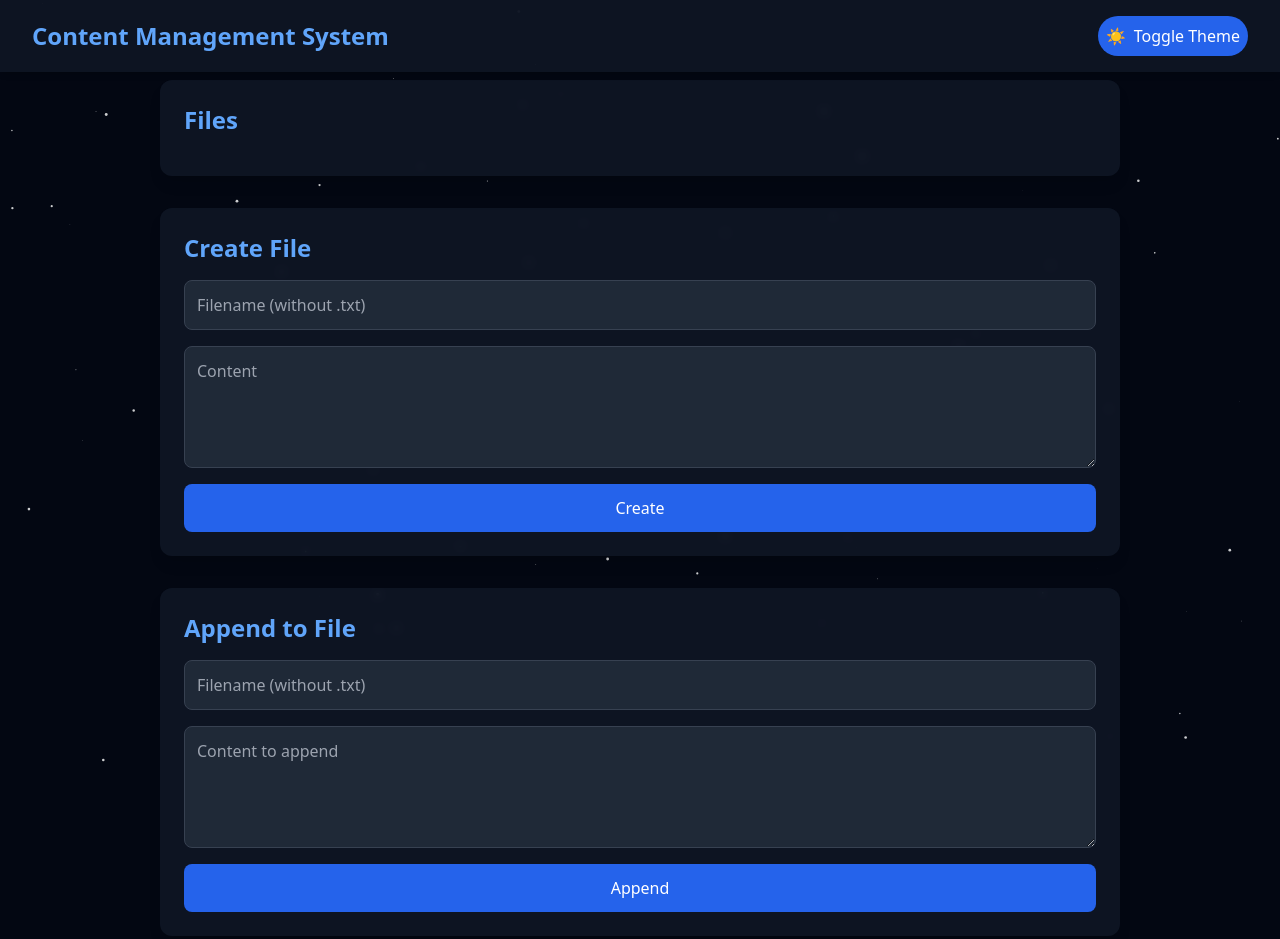
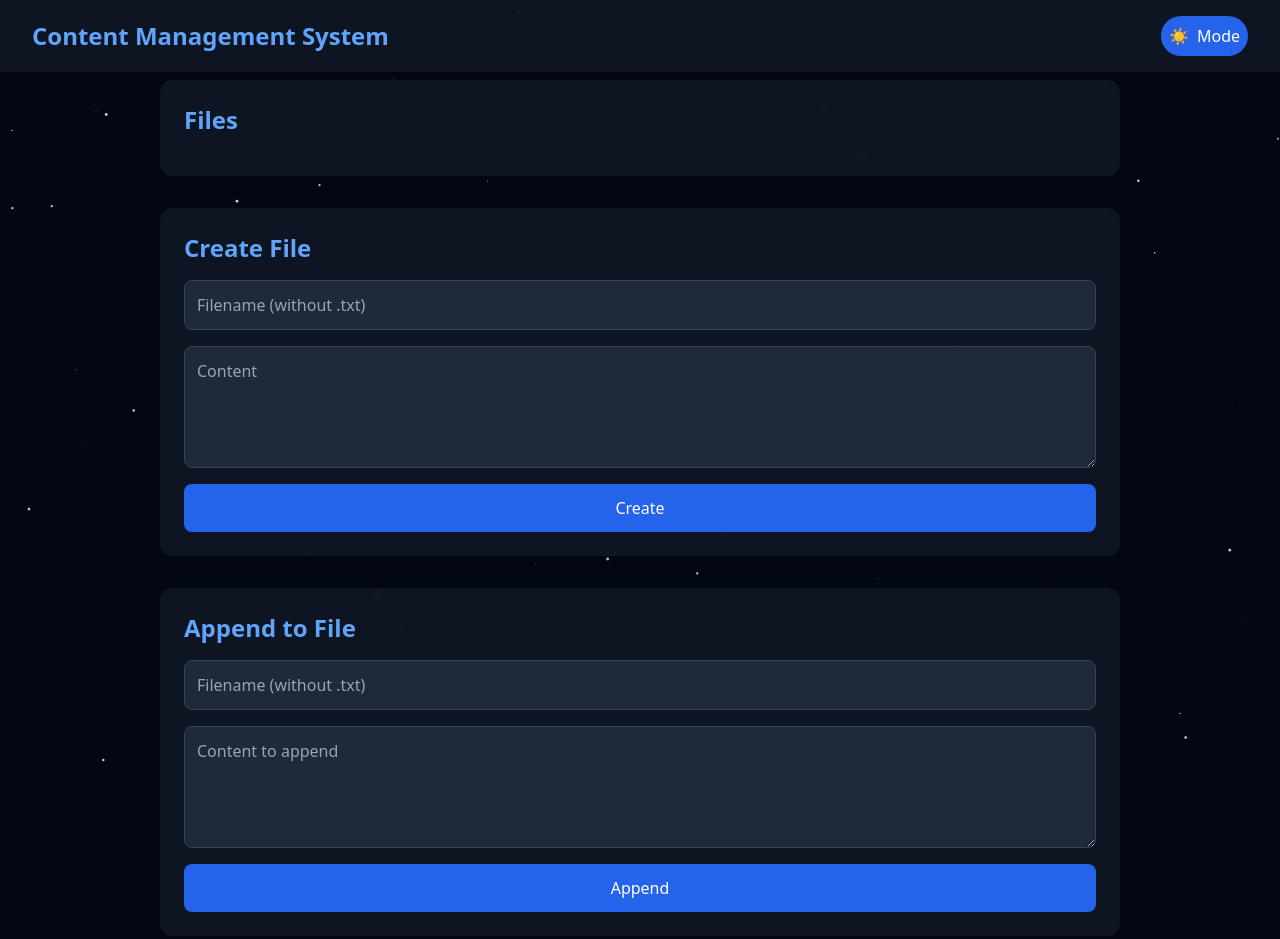
Before and after one commit to PranavHendre02/Content-Management-System, a website: page public/index.html in a window 1280 px wide. Shown: the top 939 px of the page. Drawn offline with nearby package versions, Linux system fonts and the light colour scheme; no server answers.

Commit message:
change in button

```diff
--- a/public/index.html
+++ b/public/index.html
@@ -29,7 +29,7 @@
             <button id="theme-toggle"
                 class="p-2 rounded-full bg-blue-600 hover:bg-blue-700 text-white flex items-center gap-2 transition-colors duration-200">
                 <span id="theme-icon">🌙</span>
-                <span class="hidden sm:inline">Toggle Theme</span>
+                <span class="hidden sm:inline">Mode</span>
             </button>
         </div>
     </nav>
```
